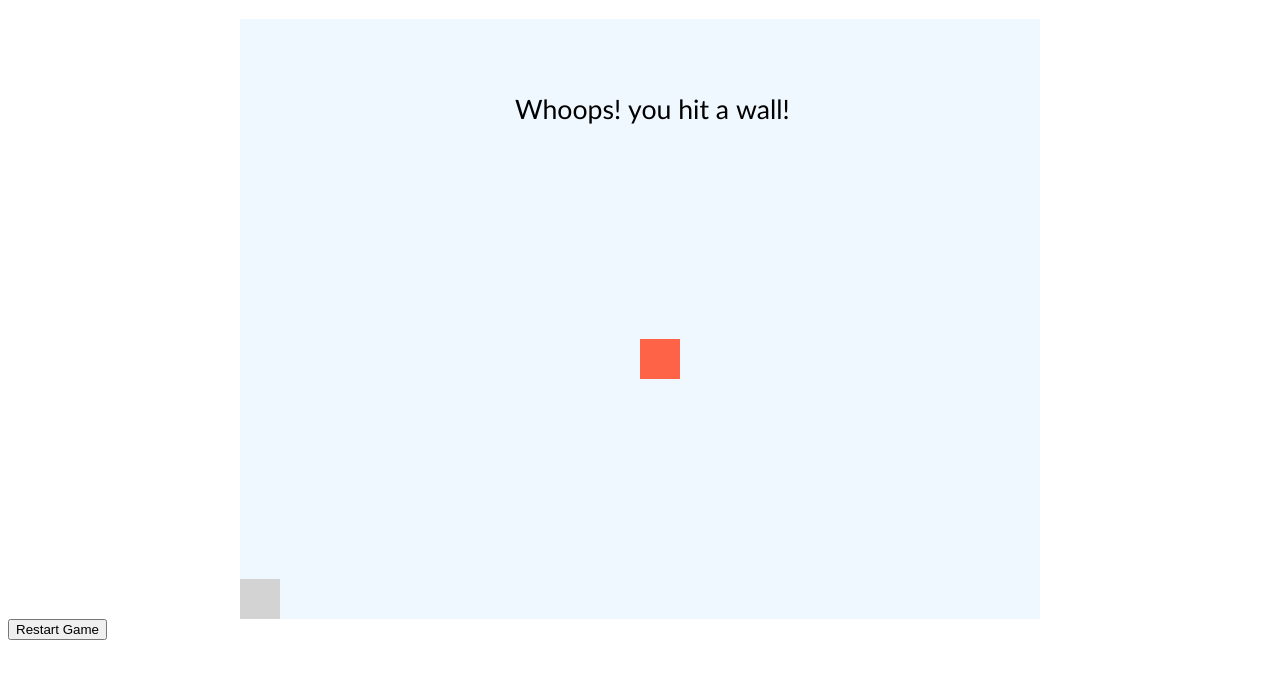
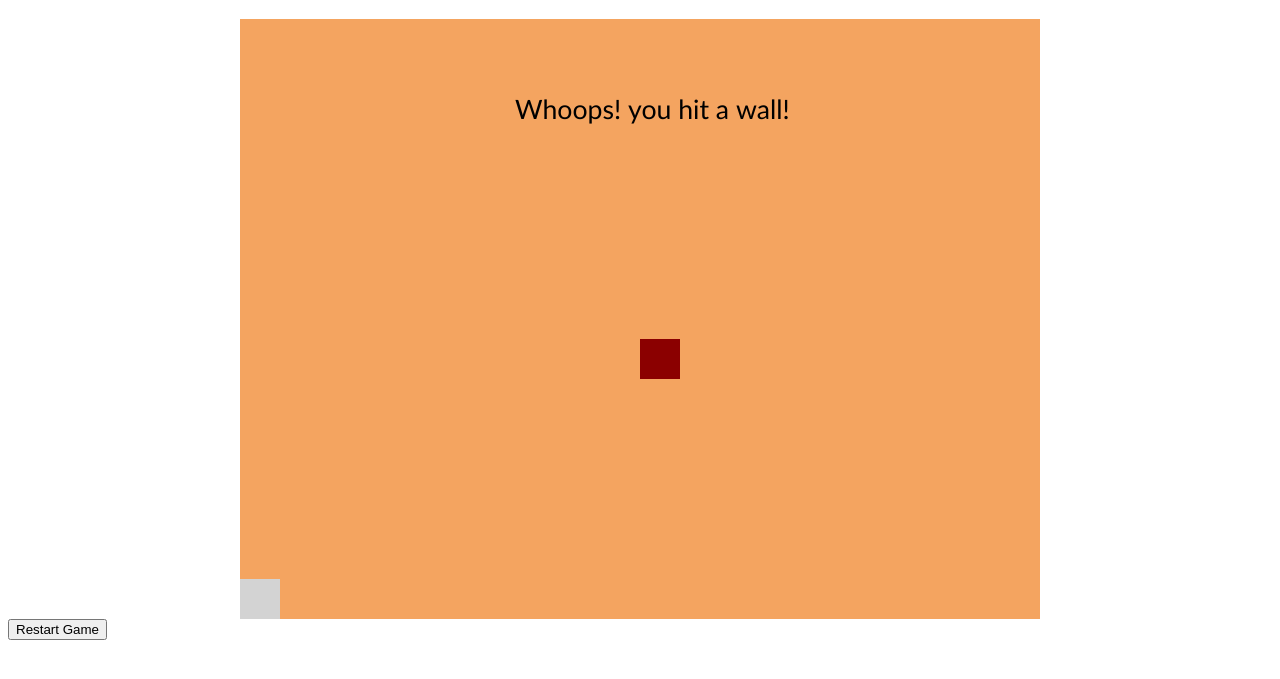
Before and after one commit to rho-selynn/rho-selynn.github.io, a plain HTML site: page index.html in a window 1280 px wide. Shown: the part 61-740 px from the top of the page. Drawn offline with Linux system fonts and the light colour scheme.

Commit message:
initial commit

```diff
--- a/index.html
+++ b/index.html
@@ -3,7 +3,7 @@
 <head>
   <style>
     #chunk-game {
-      background-color: aliceblue;
+      background-color: sandybrown;
       display: block;
       margin-left: auto;
       margin-right: auto;
--- a/snake.js
+++ b/snake.js
@@ -1,6 +1,6 @@
 var draw = function(snakeToDraw, apple) {
   var drawableSnake = { color: "lightgrey", pixels: snakeToDraw }
-  var drawableApple = { color: "tomato", pixels: [apple] }
+  var drawableApple = { color: "darkred", pixels: [apple] }
   var drawableObjects = [drawableSnake, drawableApple]
   CHUNK.draw(drawableObjects)
 }
@@ -72,5 +72,5 @@ var apple = { top: 8, left: 10 }
 var snake = [{ top: 1, left: 0, direction: "down" }, { top: 0, left: 0, direction: "down" }]
 
 
-CHUNK.executeNTimesPerSecond(advanceGame, 10)
+CHUNK.executeNTimesPerSecond(advanceGame, 7)
 CHUNK.onArrowKey(changeDirection)
```
